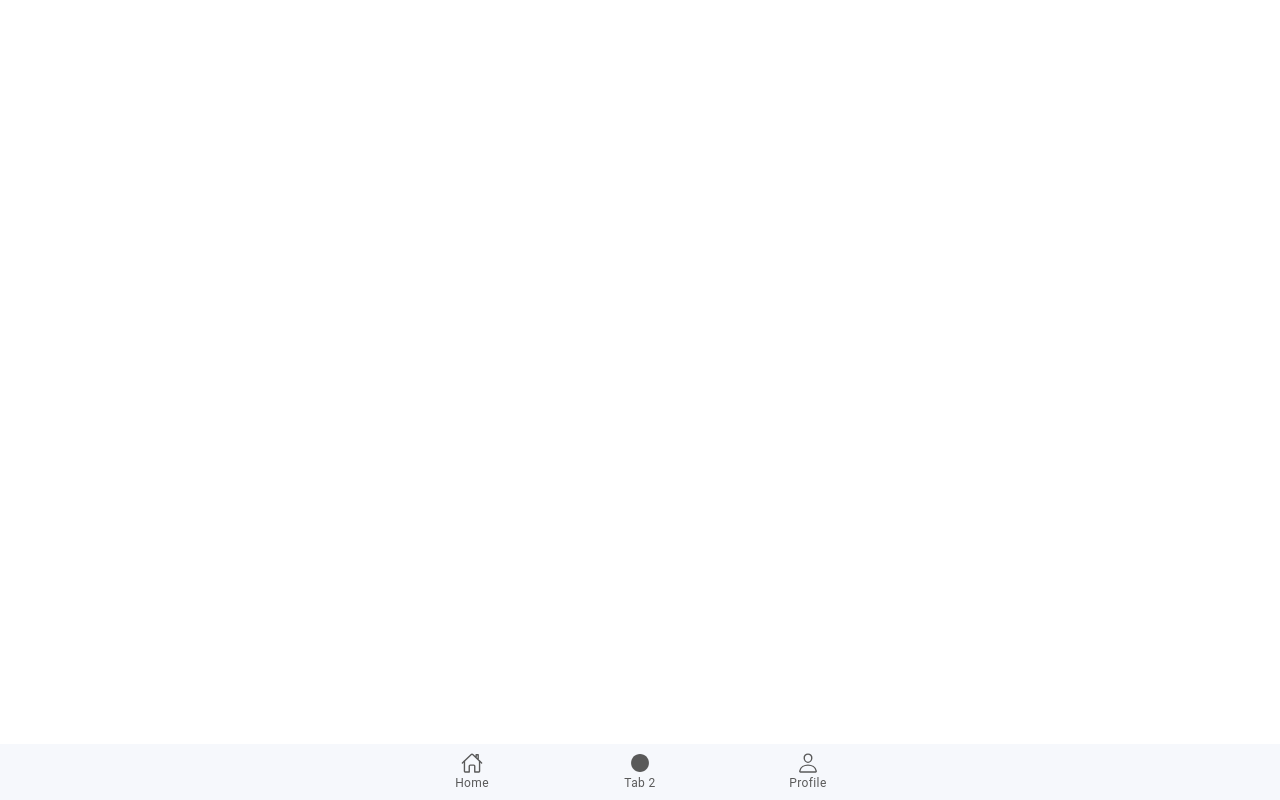
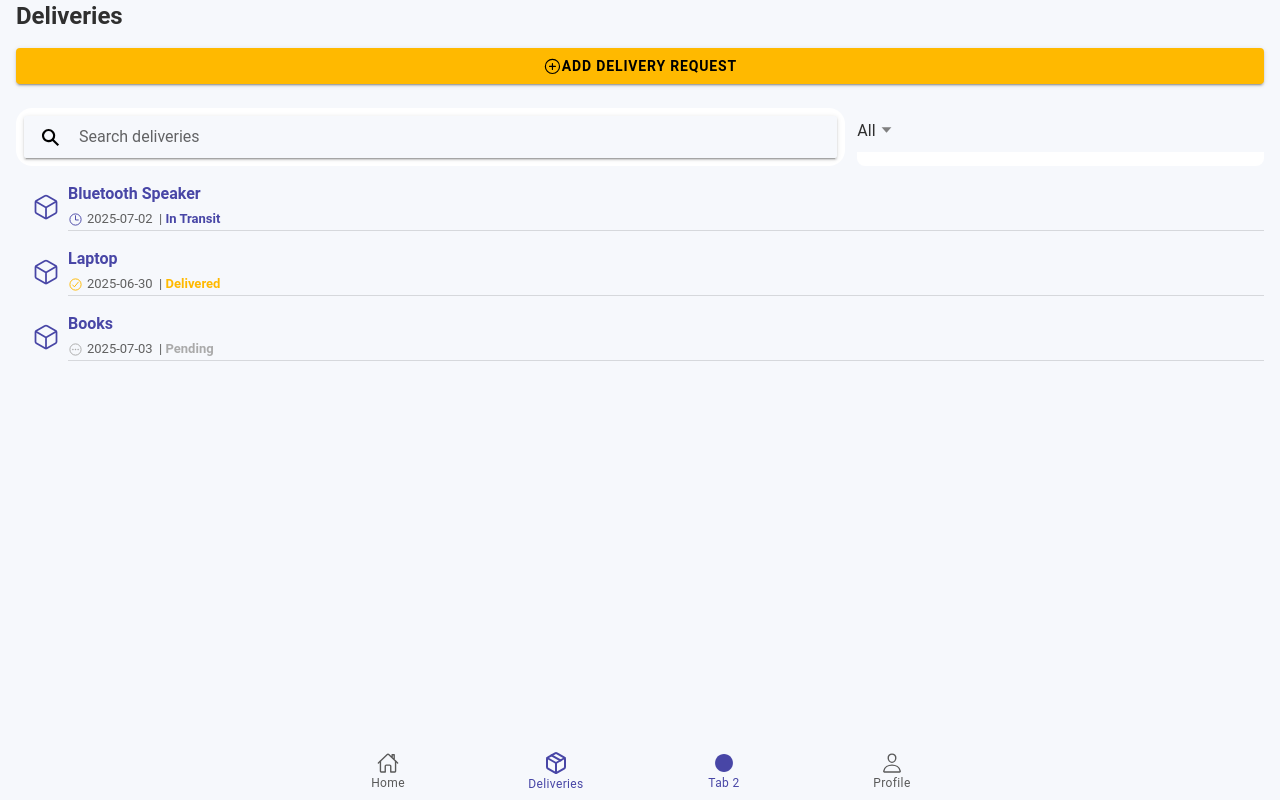
Before and after one commit to Bwesun/Product-Delivery, a React (Vite) app: page /deliveries in a window 1280 px wide. Built offline with nearby package versions, Linux system fonts and the light colour scheme.

Commit message:
feat: add Deliveries page with delivery management features and update routing

```diff
--- a/src/App.tsx
+++ b/src/App.tsx
@@ -11,9 +11,6 @@ import {
 } from '@ionic/react';
 import { IonReactRouter } from '@ionic/react-router';
 import { ellipse, home, homeOutline, personOutline, square, triangle } from 'ionicons/icons';
-import Tab1 from './pages/Tab1';
-import Tab2 from './pages/Tab2';
-import Tab3 from './pages/Tab3';
 
 /* Core CSS required for Ionic components to work properly */
 import '@ionic/react/css/core.css';
@@ -48,6 +45,8 @@ import Login from './pages/Login';
 import Register from './components/Register';
 import Home from './pages/Home';
 import Profile from './pages/Profile';
+import { Package } from 'lucide-react';
+import Deliveries from './pages/Deliveries';
 
 setupIonicReact();
 
@@ -61,8 +60,8 @@ const App: React.FC = () => (
           <Route exact path="/home">
             <Home />
           </Route>
-          <Route exact path="/tab2">
-            <Tab2 />
+          <Route exact path="/deliveries">
+            <Deliveries />
           </Route>
           <Route path="/profile">
             <Profile />
@@ -76,7 +75,11 @@ const App: React.FC = () => (
             <IonIcon aria-hidden="true" icon={homeOutline} />
             <IonLabel>Home</IonLabel>
           </IonTabButton>
-          <IonTabButton tab="tab2" href="/tab2">
+          <IonTabButton tab="deliveries" href="/deliveries">
+            <Package size={24} />
+            <IonLabel>Deliveries</IonLabel>
+          </IonTabButton>
+          <IonTabButton tab="deliveries" href="/deliveries">
             <IonIcon aria-hidden="true" icon={ellipse} />
             <IonLabel>Tab 2</IonLabel>
           </IonTabButton>
--- /dev/null
+++ b/src/pages/Deliveries.tsx
@@ -0,0 +1,267 @@
+import React, { useState } from "react";
+import {
+  IonPage,
+  IonContent,
+  IonHeader,
+  IonToolbar,
+  IonTitle,
+  IonList,
+  IonItem,
+  IonLabel,
+  IonIcon,
+  IonButton,
+  IonModal,
+  IonInput,
+  IonTextarea,
+  IonSelect,
+  IonSelectOption,
+  IonText,
+  IonSearchbar
+} from "@ionic/react";
+import { cubeOutline, addCircleOutline, closeOutline, timeOutline, checkmarkCircleOutline, ellipsisHorizontalCircleOutline } from "ionicons/icons";
+
+const initialDeliveries = [
+  {
+    id: 1,
+    product: "Bluetooth Speaker",
+    status: "In Transit",
+    date: "2025-07-02"
+  },
+  {
+    id: 2,
+    product: "Laptop",
+    status: "Delivered",
+    date: "2025-06-30"
+  },
+  {
+    id: 3,
+    product: "Books",
+    status: "Pending",
+    date: "2025-07-03"
+  }
+];
+
+const statusColors: Record<string, string> = {
+  "In Transit": "#4846a6",
+  "Delivered": "#ffb900",
+  "Pending": "#aaa"
+};
+
+const statusIcons: Record<string, string> = {
+  "In Transit": timeOutline,
+  "Delivered": checkmarkCircleOutline,
+  "Pending": ellipsisHorizontalCircleOutline
+};
+
+const statusOptions = ["All", "Pending", "In Transit", "Delivered"];
+
+const Deliveries: React.FC = () => {
+  const [deliveries, setDeliveries] = useState(initialDeliveries);
+  const [showModal, setShowModal] = useState(false);
+  const [form, setForm] = useState({
+    product: "",
+    status: "Pending",
+    details: ""
+  });
+  const [formError, setFormError] = useState("");
+  const [searchText, setSearchText] = useState("");
+  const [filterStatus, setFilterStatus] = useState("All");
+
+  const handleInput = (e: CustomEvent) => {
+    const { name, value } = e.target;
+    setForm((prev) => ({ ...prev, [name]: value }));
+    setFormError("");
+  };
+
+  const handleAddDelivery = (e: React.FormEvent) => {
+    e.preventDefault();
+    if (!form.product.trim()) {
+      setFormError("Product name is required.");
+      return;
+    }
+    setDeliveries([
+      {
+        id: deliveries.length + 1,
+        product: form.product,
+        status: form.status,
+        date: new Date().toISOString().slice(0, 10)
+      },
+      ...deliveries
+    ]);
+    setShowModal(false);
+    setForm({ product: "", status: "Pending", details: "" });
+    setFormError("");
+  };
+
+  // Filter and search logic
+  const filteredDeliveries = deliveries.filter((delivery) => {
+    const matchesStatus = filterStatus === "All" || delivery.status === filterStatus;
+    const matchesSearch =
+      delivery.product.toLowerCase().includes(searchText.toLowerCase()) ||
+      delivery.status.toLowerCase().includes(searchText.toLowerCase());
+    return matchesStatus && matchesSearch;
+  });
+
+  return (
+    <IonPage>
+      <IonContent fullscreen className="light-bg">
+        <IonText className="text-2xl ion-padding font-semibold" color={"dark"}>
+          Deliveries
+          </IonText>
+        <div className="ion-padding">
+          <IonButton
+            expand="block"
+            color="secondary"
+            style={{
+              borderRadius: 12,
+              fontWeight: 700,
+              background: "#ffb900",
+              color: "#4846a6",
+              marginBottom: 24
+            }}
+            onClick={() => setShowModal(true)}
+          >
+            <IonIcon icon={addCircleOutline} slot="start" />
+            Add Delivery Request
+          </IonButton>
+
+          {/* Search and Filter */}
+          <div style={{ display: "flex", gap: 12, marginBottom: 16, flexWrap: "wrap" }}>
+            <IonSearchbar
+            color={'light'}
+              value={searchText}
+              onIonInput={e => setSearchText(e.detail.value ?? "")}
+              placeholder="Search deliveries"
+              style={{ flex: 2, background: "#fff", borderRadius: '1rem', minWidth: 0 }}
+            />
+            <IonSelect
+              value={filterStatus}
+              onIonChange={e => setFilterStatus(e.detail.value)}
+              style={{ flex: 1, minWidth: 120, background: "#fff", borderRadius: 8 }}
+              interface="popover"
+            >
+              {statusOptions.map(status => (
+                <IonSelectOption key={status} value={status}>
+                  {status}
+                </IonSelectOption>
+              ))}
+            </IonSelect>
+          </div>
+
+            {filteredDeliveries.length === 0 && (
+              <IonItem lines="none">
+                <IonLabel>
+                  <IonText color="medium">No deliveries found.</IonText>
+                </IonLabel>
+              </IonItem>
+            )}
+            {filteredDeliveries.map((delivery) => (
+              <IonItem className="mb-4" key={delivery.id}>
+                <IonIcon
+                  icon={cubeOutline}
+                  slot="start"
+                  style={{
+                    fontSize: 28,
+                    color: "#4846a6",
+                    marginRight: 8
+                  }}
+                />
+                <IonLabel>
+                  <div style={{ fontWeight: 600, color: "#4846a6" }}>{delivery.product}</div>
+                  <IonText color="medium" style={{ fontSize: 13 }}>
+                    <IonIcon
+                      icon={statusIcons[delivery.status]}
+                      style={{
+                        fontSize: 15,
+                        verticalAlign: "middle",
+                        marginRight: 4,
+                        color: statusColors[delivery.status]
+                      }}
+                    />
+                    {delivery.date} &nbsp;|&nbsp;
+                    <span style={{ color: statusColors[delivery.status], fontWeight: 600 }}>
+                      {delivery.status}
+                    </span>
+                  </IonText>
+                </IonLabel>
+              </IonItem>
+            ))}
+        </div>
+
+        <IonModal isOpen={showModal} onDidDismiss={() => setShowModal(false)}>
+          <form onSubmit={handleAddDelivery}>
+            <IonHeader>
+              <IonToolbar style={{ background: "#4846a6" }}>
+                <IonTitle style={{ color: "#ffb900" }}>New Delivery Request</IonTitle>
+                <IonButton
+                  slot="end"
+                  fill="clear"
+                  color="light"
+                  onClick={() => setShowModal(false)}
+                >
+                  <IonIcon icon={closeOutline} />
+                </IonButton>
+              </IonToolbar>
+            </IonHeader>
+            <IonContent style={{ background: "#fff1cd" }}>
+              <div className="ion-padding">
+                <IonInput
+                  label="Product Name"
+                  labelPlacement="floating"
+                  placeholder="Enter product name"
+                  name="product"
+                  value={form.product}
+                  onIonInput={handleInput}
+                  required
+                  style={{ marginBottom: 16, background: "#fff", borderRadius: 8 }}
+                />
+                <IonSelect
+                  label="Status"
+                  labelPlacement="floating"
+                  name="status"
+                  value={form.status}
+                  onIonChange={handleInput}
+                  style={{ marginBottom: 16, background: "#fff", borderRadius: 8 }}
+                >
+                  <IonSelectOption value="Pending">Pending</IonSelectOption>
+                  <IonSelectOption value="In Transit">In Transit</IonSelectOption>
+                  <IonSelectOption value="Delivered">Delivered</IonSelectOption>
+                </IonSelect>
+                <IonTextarea
+                  label="Details"
+                  labelPlacement="floating"
+                  placeholder="Additional details (optional)"
+                  name="details"
+                  value={form.details}
+                  onIonInput={handleInput}
+                  style={{ marginBottom: 16, background: "#fff", borderRadius: 8 }}
+                />
+                {formError && (
+                  <IonText color="danger" style={{ fontSize: 14 }}>
+                    {formError}
+                  </IonText>
+                )}
+                <IonButton
+                  expand="block"
+                  type="submit"
+                  color="secondary"
+                  style={{
+                    borderRadius: 12,
+                    fontWeight: 700,
+                    background: "#ffb900",
+                    color: "#4846a6",
+                    marginTop: 12
+                  }}
+                >
+                  Submit Request
+                </IonButton>
+              </div>
+            </IonContent>
+          </form>
+        </IonModal>
+      </IonContent>
+    </IonPage>
+  );
+};
+
+export default Deliveries;
--- a/src/theme/variables.css
+++ b/src/theme/variables.css
@@ -94,7 +94,7 @@ ion-item, ion-card, ion-list{
 }
 
 ion-input, ion-textarea, ion-select, ion-search-bar{
-	background: var(--ion-color-light);
+	--background: var(--ion-color-light);
 	color: var(--ion-color-dark) !important;
 	border-radius: 5rem;
 	/* border-bottom: 1px solid var(--ion-color-tertiary-tint); */
```
